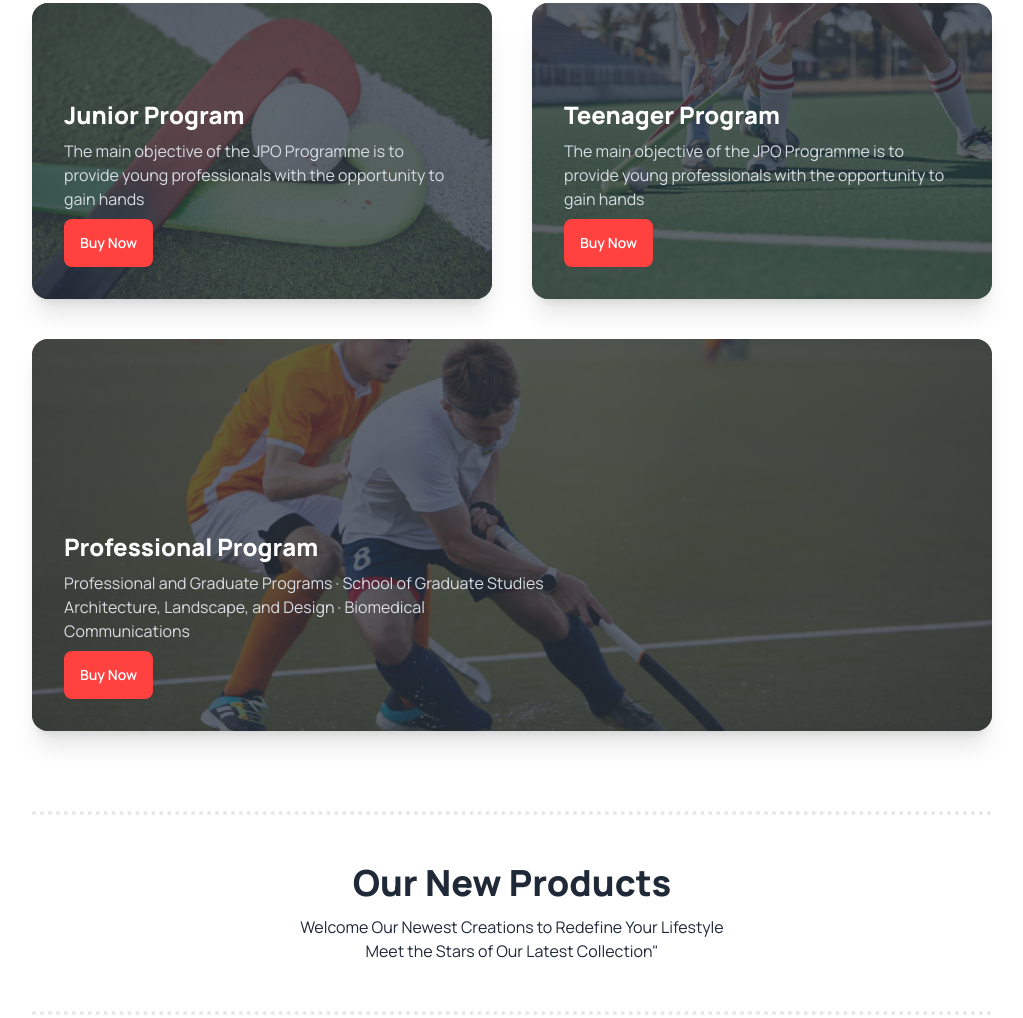
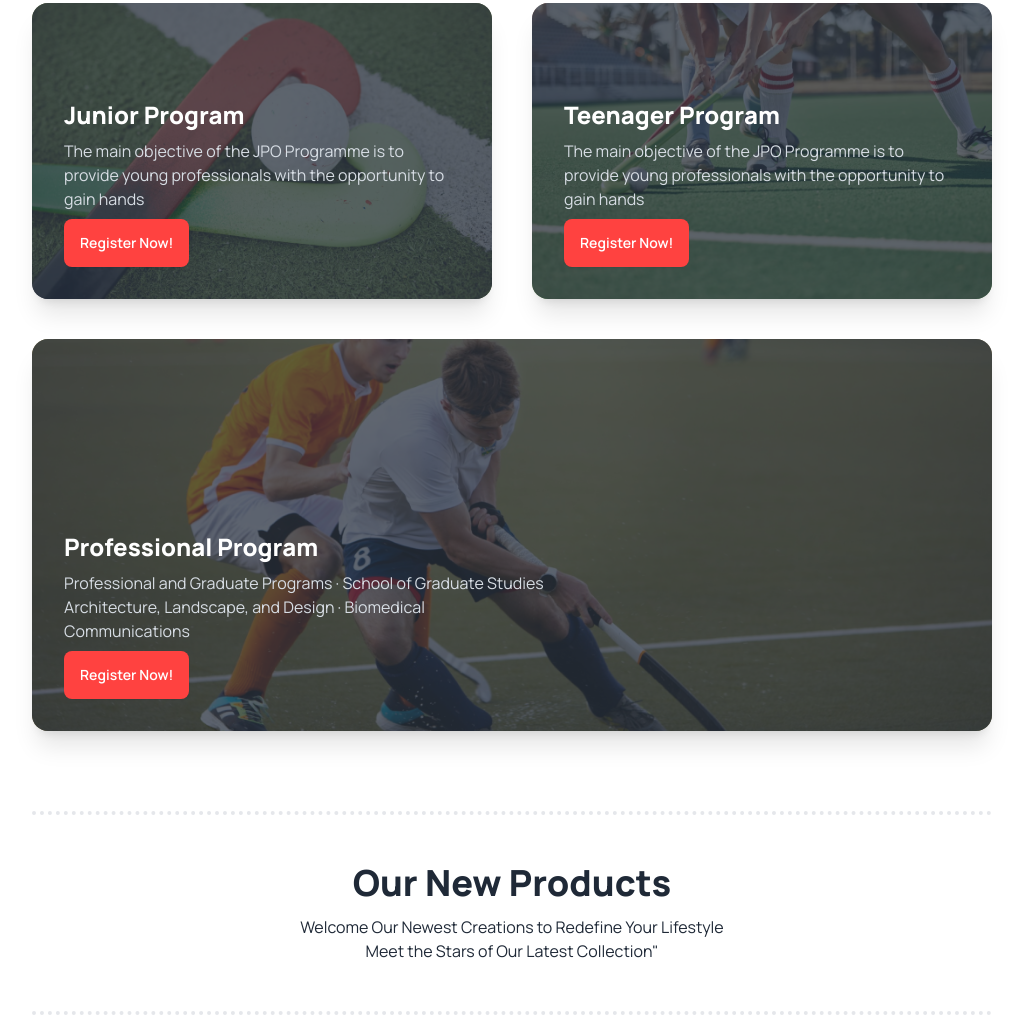
Before and after one commit to rohananondo/Hockeys-main, a plain HTML site: page index.html in a window 1280 px wide. Shown: the part 1390-2408 px from the top of the page, without its empty margins (128-1151 px from the left). Drawn offline with nearby package versions, Linux system fonts and the light colour scheme; files whose address does not match are found by name.

Commit message:
edit button

```diff
--- a/index.html
+++ b/index.html
@@ -152,7 +152,7 @@
                                 Programme is to provide young professionals
                                 with the opportunity to gain hands</p>
                             <div class="card-actions ">
-                                <button class="btn bg-[#FF4240] border-0 text-white">Buy Now</button>
+                                <button class="btn bg-[#FF4240] border-0 text-white">Register Now!</button>
                             </div>
                         </div>
                     </div>
@@ -166,7 +166,7 @@
 
                             </p>
                             <div class="card-actions ">
-                                <button class="btn bg-[#FF4240] border-0 text-white">Buy Now</button>
+                                <button class="btn bg-[#FF4240] border-0 text-white">Register Now!</button>
                             </div>
                         </div>
                     </div>
@@ -180,7 +180,7 @@
                             · School of Graduate Studies <br>  Architecture,
                             Landscape, and Design ·  Biomedical <br> Communications</p>
                         <div class="card-actions ">
-                            <button class="btn bg-[#FF4240] border-0 text-white">Buy Now</button>
+                            <button class="btn bg-[#FF4240] border-0 text-white">Register Now!</button>
                         </div>
                     </div>
                 </div>
```
